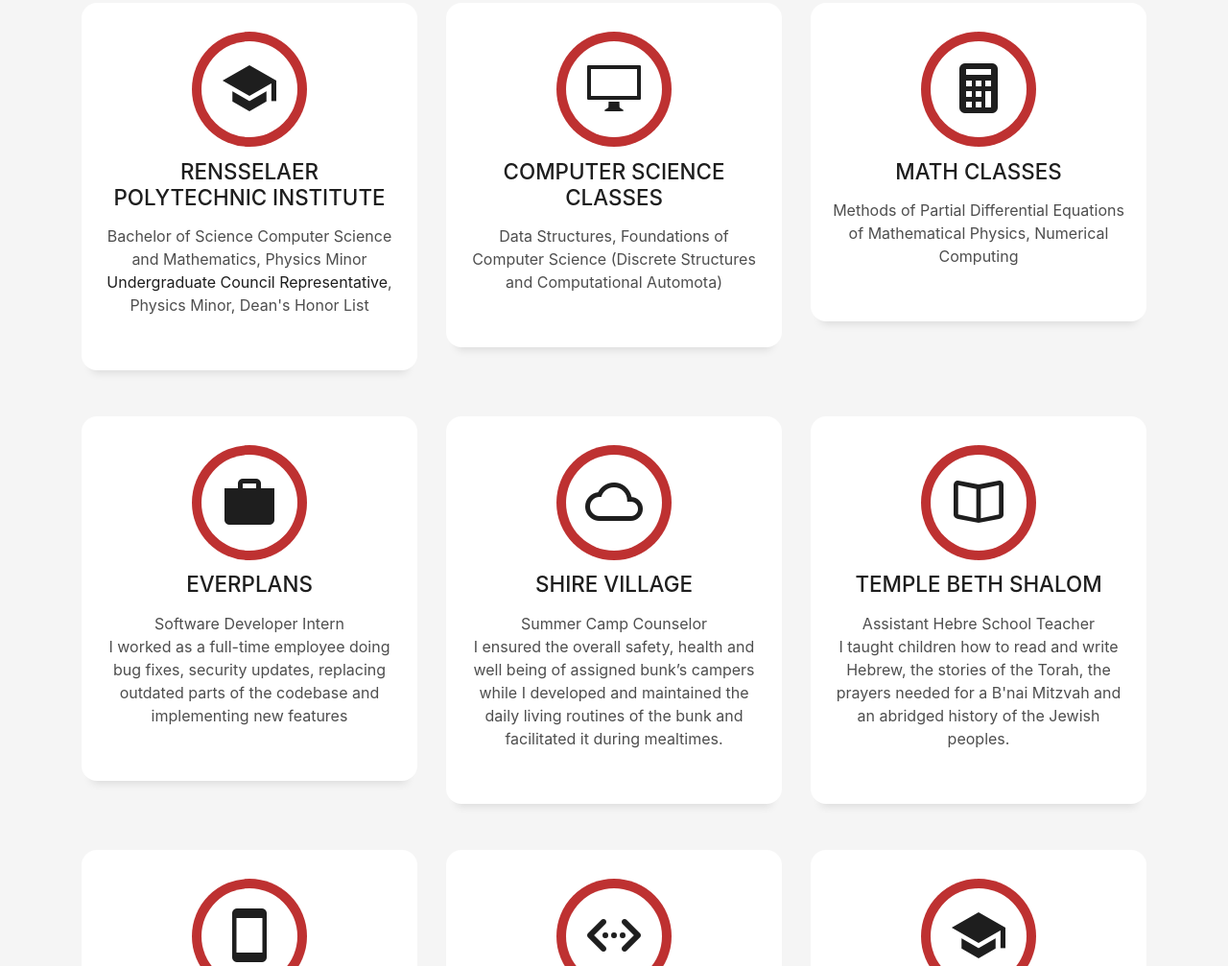
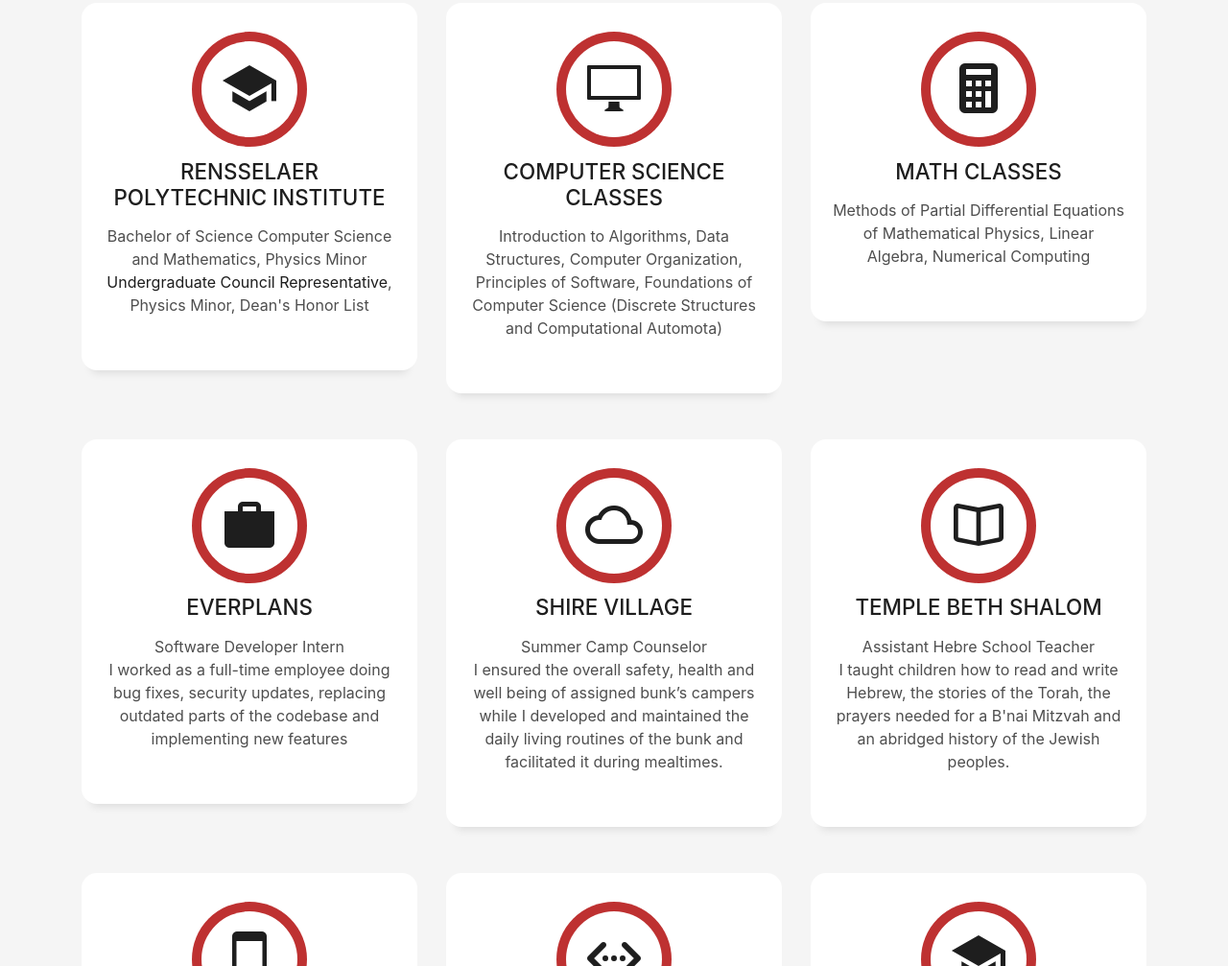
Before and after one commit to nprisament/noahprisament.com, a plain HTML site: page index.html in a window 1280 px wide. Shown: the part 1916-2923 px from the top of the page at 96% size. Drawn offline with nearby package versions, Linux system fonts and the light colour scheme; a script that the page names is missing; files whose address does not match are found by name.

Commit message:
updated classes by adding current classes

```diff
--- a/index.html
+++ b/index.html
@@ -175,7 +175,7 @@
             <div class="service-content">
               <h2 class="s-title">Computer Science Classes</h2>
               <p class="s-description text-center">
-                Data Structures, Foundations of Computer Science (Discrete Structures and Computational Automota)
+                Introduction to Algorithms, Data Structures, Computer Organization, Principles of Software, Foundations of Computer Science (Discrete Structures and Computational Automota)
               </p>
             </div>
           </div>
@@ -188,7 +188,7 @@
             <div class="service-content">
               <h2 class="s-title">Math Classes</h2>
               <p class="s-description text-center">
-                Methods of Partial Differential Equations of Mathematical Physics, Numerical Computing
+                Methods of Partial Differential Equations of Mathematical Physics, Linear Algebra, Numerical Computing
               </p>
             </div>
           </div>
```
